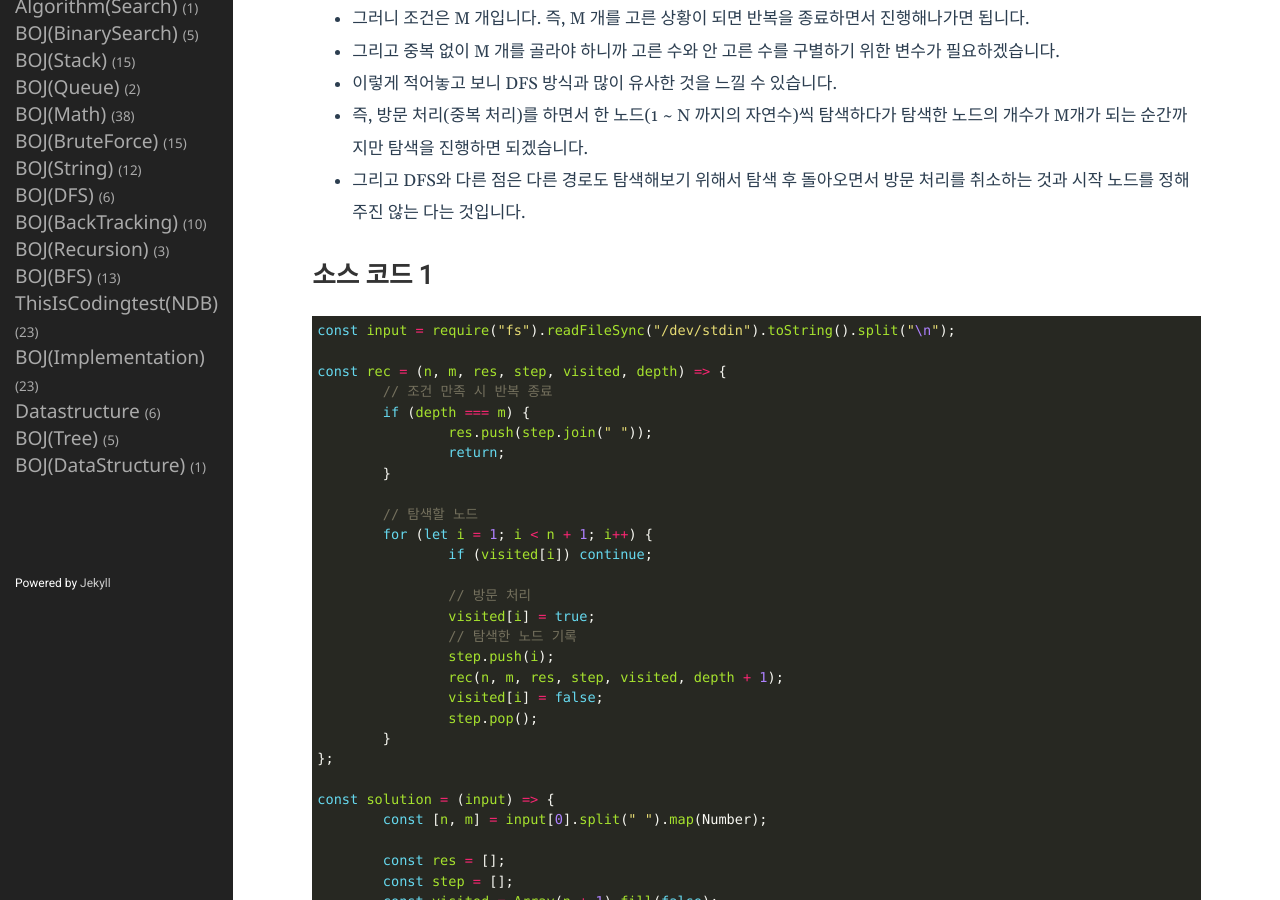
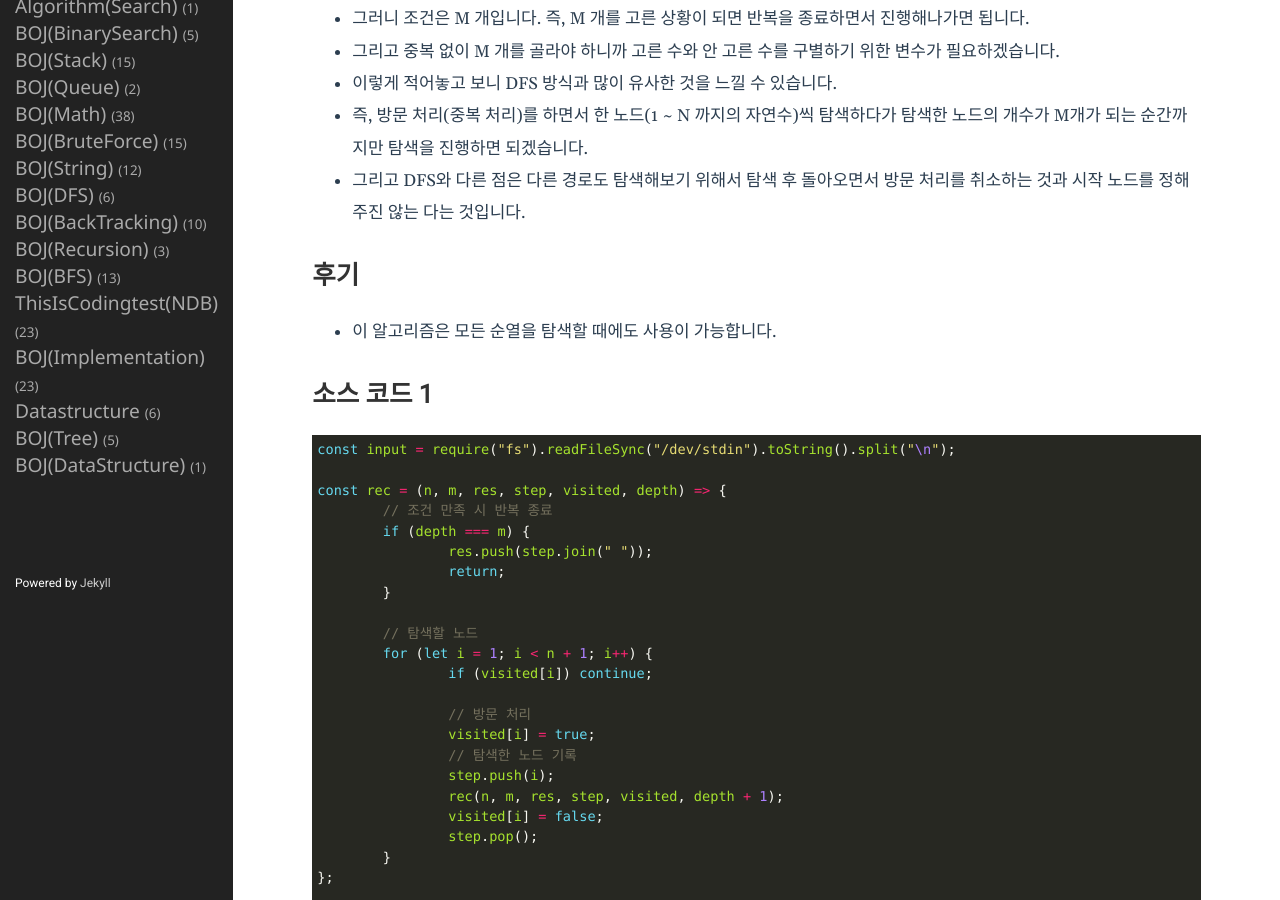
Before and after one commit to qkrrlgh519/qkrrlgh519.github.io, a Jekyll site: the page built from _posts/2021-03-18-BOJ-BackTracking-15649.md, in a window 1280 px wide and 900 px high, scrolled down 638 px. Built offline with Jekyll 4.4.1, drawn with Linux system fonts in a browser that asks for light colours.

Commit message:
feat: 백준 15649번 N과 M (1) 내용 추가

```diff
--- a/_posts/2021-03-18-BOJ-BackTracking-15649.md
+++ b/_posts/2021-03-18-BOJ-BackTracking-15649.md
@@ -24,6 +24,10 @@ categories: BOJ(BackTracking)
 - 이렇게 적어놓고 보니 DFS 방식과 많이 유사한 것을 느낄 수 있습니다.
 - 즉, 방문 처리(중복 처리)를 하면서 한 노드(1 ~ N 까지의 자연수)씩 탐색하다가 탐색한 노드의 개수가 M개가 되는 순간까지만 탐색을 진행하면 되겠습니다.
 - 그리고 DFS와 다른 점은 다른 경로도 탐색해보기 위해서 탐색 후 돌아오면서 방문 처리를 취소하는 것과 시작 노드를 정해주진 않는 다는 것입니다.
+
+## 후기
+
+- 이 알고리즘은 모든 순열을 탐색할 때에도 사용이 가능합니다.
 
 ## 소스 코드 1
 
```
